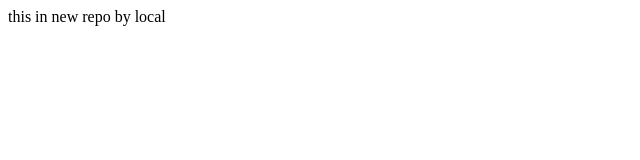
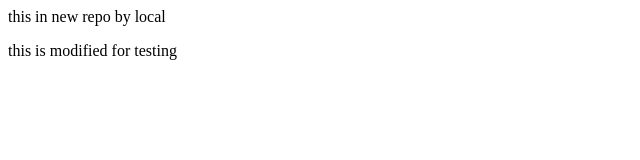
Before and after one commit to developer-amarjeetBaraik/newRepoLocal, a plain HTML site: page index.html in a window 1280 px wide. Shown: the whole page, without its empty margins (0-640 px from the left). Drawn offline with Linux system fonts and the light colour scheme.

Commit message:
add feature

```diff
--- a/index.html
+++ b/index.html
@@ -1 +1,2 @@
 <p>this in new repo by local</p>
+<p>this is modified for testing</p>
```
